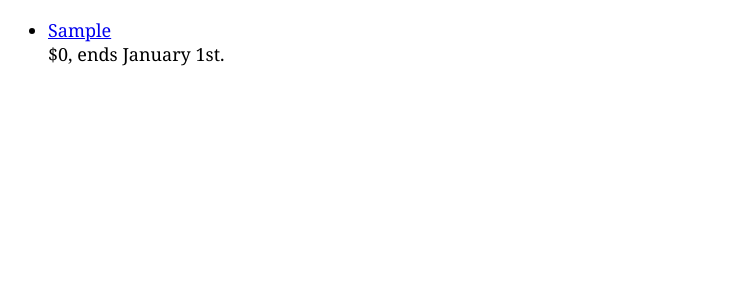
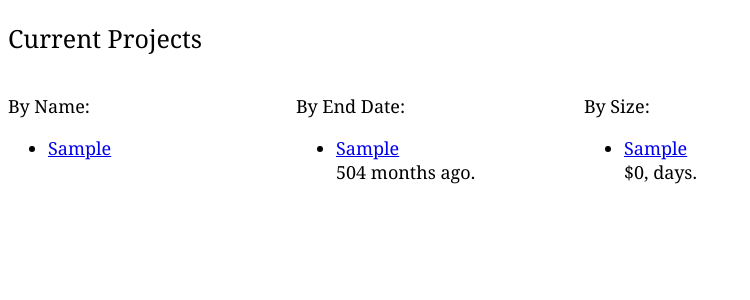
Before and after one commit to stamen/Productive-Birds, a PHP site: page / in a window 1280 px wide. Shown: the top 300 px of the page, without its empty margins (0-750 px from the left). Run offline with PHP 8.4, Linux system fonts and the light colour scheme; tables that the repository leaves empty or names only in its code hold one stand-in row (values such as "Sample post").

Commit message:
Added multiple lising orders to front page

```diff
--- a/client.php
+++ b/client.php
@@ -18,12 +18,8 @@
     <title><?= $client_info['name'] ?> Client Info</title>
     <meta http-equiv="content-type" content="text/html; charset=utf-8">
     <script src="protovis-r3.2.js" type="text/javascript"></script>
+    <link rel="stylesheet" href="style.css" type="text/css" media="all">
     <script src="client.js" type="text/javascript"></script>
-    <style type="text/css" title="text/css">
-    <!--
-        h1 { font: 18px Georgia; }
-    -->
-    </style>
 </head>
 <body>
     <h1><?= $client_info['name'] ?> ($<?= nice_int($client_info['budget']) ?>)</h1>
--- a/index.php
+++ b/index.php
@@ -5,7 +5,9 @@
     $dbh = mysql_connect('localhost', 'time', '');
     mysql_select_db('timetracking', $dbh);
 
-    $client_list = client_list($dbh);
+    $clients_byname = client_list($dbh, 'by-name');
+    $clients_bydate = client_list($dbh, 'by-date');
+    $clients_bysize = client_list($dbh, 'by-size');
 
     mysql_close($dbh);
 
@@ -15,25 +17,58 @@
 <head>
     <title>Stamen Clients</title>
     <meta http-equiv="content-type" content="text/html; charset=utf-8">
+    <link rel="stylesheet" href="style.css" type="text/css" media="all">
     <script src="protovis-r3.2.js" type="text/javascript"></script>
     <script src="client.js" type="text/javascript"></script>
     <style type="text/css" title="text/css">
     <!--
-        h1 { font: 18px Georgia; }
-        body { font: 18px Georgia; }
+        div.listing
+        {
+            float: left;
+            width: 16em;
+        }
     -->
     </style>
 </head>
 <body>
+    <h2>Current Projects</h2>
+
+    <div class="listing">
+        <h3>By Name:</h3>
         <ul>
-    <? foreach($client_list as $info) { ?>
+        <? foreach($clients_byname as $info) { ?>
+            <li>
+                <a href="client.php?name=<?= urlencode($info['name']) ?>"><?= $info['name'] ?></a>
+            </li>
+        <? } ?>
+        </ul>
+    </div>
+
+    <div class="listing">
+        <h3>By End Date:</h3>
+        <ul>
+        <? foreach($clients_bydate as $info) { ?>
+            <li>
+                <a href="client.php?name=<?= urlencode($info['name']) ?>"><?= $info['name'] ?></a>
+                <br>
+                <?= nice_relative_date($info['time']) ?>.
+            </li>
+        <? } ?>
+        </ul>
+    </div>
+
+    <div class="listing">
+        <h3>By Size:</h3>
+        <ul>
+        <? foreach($clients_bysize as $info) { ?>
             <li>
                 <a href="client.php?name=<?= urlencode($info['name']) ?>"><?= $info['name'] ?></a>
                 <br>
                 $<?= nice_int($info['budget']) ?>,
-            ends <?= $info['date'] ?>.
+                <?= nice_days($info['days']) ?> days.
             </li>
         <? } ?>
         </ul>
+    </div>
 </body>
 </html>
--- a/lib.php
+++ b/lib.php
@@ -93,11 +93,21 @@
         return $rows;
     }
 
-    function client_list(&$dbh)
+    function client_list(&$dbh, $order)
     {
+        if($order == 'by-date') {
+            $order = 'ends ASC';
+
+        } else if($order == 'by-size') {
+            $order = 'days DESC';
+
+        } else {
+            $order = 'client ASC';
+        }
+
         $q = sprintf("SELECT client AS name, ends, days, budget
                       FROM client_info
-                      ORDER BY client ASC");
+                      ORDER BY {$order}");
 
         $res = mysql_query($q, $dbh);
         $rows = array();
@@ -143,4 +153,42 @@
         return $str;
     }
 
+    function nice_days($val)
+    {
+        $str = sprintf('%.1f', $val);
+        $str = preg_replace('/\.0$/', '', $str);
+        $str = preg_replace('/\.5$/', '½', $str);
+        $str = preg_replace('/^0/', '', $str);
+
+        return $str;
+    }
+
+    function nice_relative_date($time)
+    {
+        $diff = abs($time - time());
+
+        if($diff > 45 * 86400) {
+            $val = round($diff / (30 * 86400));
+            $unit = 'month';
+
+        } elseif($diff > 12 * 86400) {
+            $val = round($diff / (7 * 86400));
+            $unit = 'week';
+
+        } elseif($diff > 36 * 3600) {
+            $val = round($diff / 86400);
+            $unit = 'day';
+
+        } else {
+            return 'Now';
+        }
+
+        $str = sprintf('%d %s%s %s',
+                       $val, $unit,
+                       ($val > 1 ? 's' : ''),
+                       ($time < time() ? 'ago' : 'from now'));
+
+        return $str;
+    }
+
 ?>
--- /dev/null
+++ b/style.css
@@ -0,0 +1,2 @@
+h1, h2 { font: 25px Georgia; }
+h3, body { font: 18px Georgia; }
```
Lines whose indentation alone changed are shown as unchanged.
